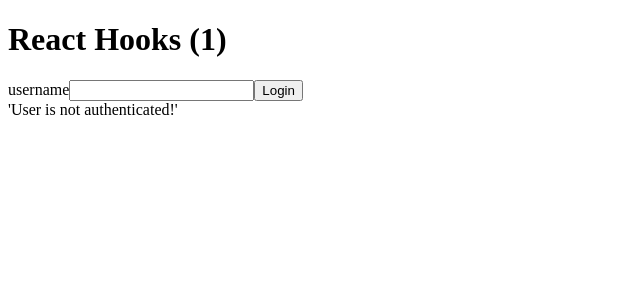
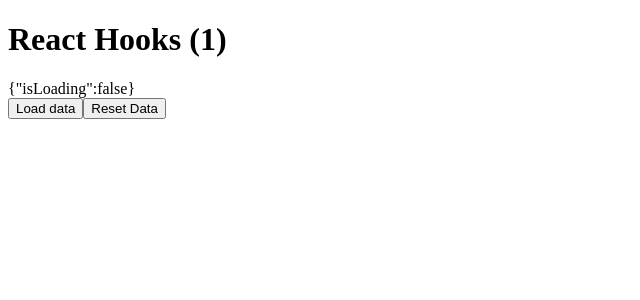
Before and after one commit to React-js-Developer-MySklad/lesson-15, a React app: page / in a window 1280 px wide. Shown: the top 300 px of the page, without its empty margins (0-640 px from the left). Built offline with nearby package versions, Linux system fonts and the light colour scheme.

Commit message:
useReducer

```diff
--- /dev/null
+++ b/src/components/examples/use-reducer-example/use-reducer-example.tsx
@@ -0,0 +1,55 @@
+import {useEffect, useReducer} from "react";
+
+enum ActionKind {
+    RESET = 'RESET',
+    LOADING = 'LOADING',
+    LOADED = 'LOADED'
+
+}
+
+type State = {
+    isLoading: boolean,
+    data: string | undefined
+}
+
+type Action = {
+    type: ActionKind
+    payload?: string | undefined
+}
+
+const reducer = (state: State, action: Action) => {
+    switch (action.type) {
+        case ActionKind.RESET:
+            return {isLoading: false, data: undefined}
+
+        case ActionKind.LOADING:
+            return {...state, isLoading: true,}
+
+        case ActionKind.LOADED:
+            return {isLoading: false, data: action.payload}
+    }
+
+    throw Error('Action is wrong');
+}
+
+export const UseReducerExample = () => {
+    const [state, dispatch] = useReducer(reducer, {isLoading: false, data: undefined});
+
+
+    return (
+        <div>
+            <div>{JSON.stringify(state)}</div>
+
+            <button onClick={() => {
+                    dispatch({type: ActionKind.LOADING})
+                    setTimeout(
+                        () => dispatch({type: ActionKind.LOADED, payload: 'Data'}),
+                        2000)
+            }}>Load data</button>
+
+            <button onClick={() => {dispatch({type: ActionKind.RESET})}}>Reset Data</button>
+        </div>
+    )
+
+
+}
--- a/src/pages/dashboard/dashboard-page.tsx
+++ b/src/pages/dashboard/dashboard-page.tsx
@@ -1,9 +1,8 @@
-import React, {useEffect, useRef} from "react";
+import React, {useRef} from "react";
 import {useAuthentication} from "../../hooks/useAuthentication/authenticatoin.hook";
 import {Users} from "../../components/users/users";
-import {Slider} from "../../components/slider/slider";
-import {UseStatePage} from "../use-state-page/use-state-page";
 import {Input} from "../../components/input/input";
+import {UseReducerExample} from "../../components/examples/use-reducer-example/use-reducer-example";
 
 
 export const DashboardPage = () => {
@@ -13,20 +12,7 @@ export const DashboardPage = () => {
 
     return (
         <>
-            {/*<UseStatePage/>*/}
-            <Input ref={userRef} label={'username'}/>
-            {/*<button onClick={() => userRef.current.focus()}>Focus Input</button>*/}
-
-
-
-            {/*<Slider/>*/}
-
-
-
-            <button onClick={() => login('emilys', 'emilyspass')}> Login</button>
-            {isAuthenticated && <Users/>}
-            {!isAuthenticated && <div>'User is not authenticated!'</div>}
-
+            <UseReducerExample/>
         </>
     )
 }
```
Also changed, not shown: src/pages/use-state-page/use-state-page.tsx (deleted, +0 -66 lines).
